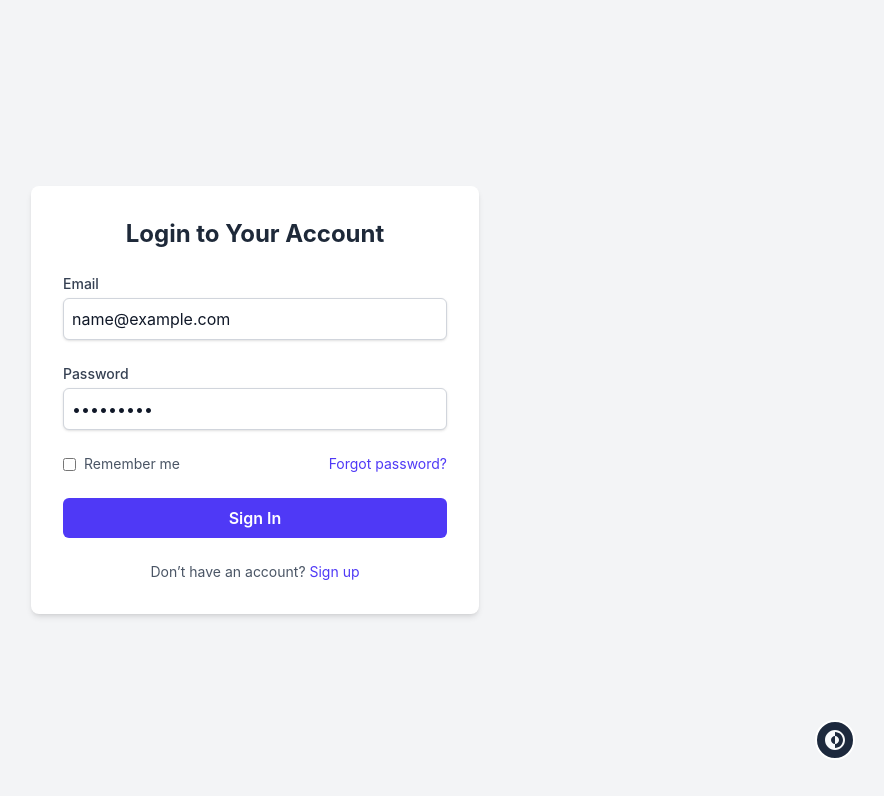
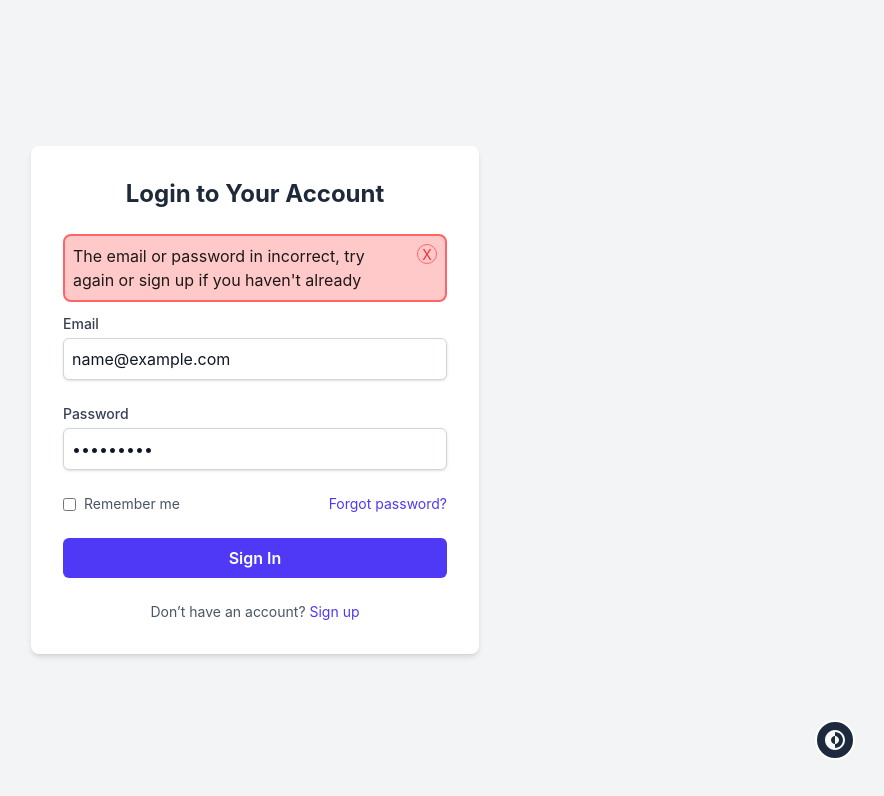
Before and after one commit to Mohammad-Imran01/frontend, a React (Vite) app: page / in a window 1280 px wide. Both pictures are taken after typing "name@example.com", "Sample123" into the empty fields and a click on the button "Sign In". Shown: the top 796 px of the page, without its empty margins (385-1269 px from the left). Built offline with nearby package versions, Linux system fonts and the light colour scheme; a web font is replaced by a local one.

Commit message:
feat: add error message display for incorrect login credentials and enhance CSS for pentagon shape

```diff
--- a/src/components/Login.jsx
+++ b/src/components/Login.jsx
@@ -1,4 +1,4 @@
-import React, { useState } from "react";
+import React, { useEffect, useState } from "react";
 
 const __userId = "imr@123.com";
 const __userPassword = "123@123";
@@ -6,6 +6,8 @@ const __userPassword = "123@123";
 const Login = ({ loginHandler }) => {
   const [userId, setUserId] = useState("");
   const [userPassword, setUserPassword] = useState("");
+
+  const [wrongCredErrorVisible, setWrongCredErrorVisible] = useState(false);
 
   const handleSetUserId = (val) => {
     setUserId(val);
@@ -21,6 +23,7 @@ const Login = ({ loginHandler }) => {
     } else {
       console.log("Loggin unsuccessfull");
       loginHandler(false);
+      setWrongCredErrorVisible(true);
     }
   };
 
@@ -30,6 +33,23 @@ const Login = ({ loginHandler }) => {
         <h2 className="text-2xl font-bold text-center text-gray-800 dark:text-white mb-6">
           Login to Your Account
         </h2>
+        {/* ********************************************************* */}
+        {wrongCredErrorVisible && (
+          <div className="mb-3 border-2 rounded-lg border-red-400 bg-red-200 text-stone-900 py-2 px-2 flex justify-between items-start gap-2">
+            <h3 className="text-wrap">
+              The email or password in incorrect, try again or sign up if you
+              haven't already
+            </h3>
+            <button
+              onClick={() => setWrongCredErrorVisible(false)}
+              className="flex justify-center items-center text-red-500 border pt-[1px] h-5 w-5 border-red-400 rounded-full  leading-0 shrink-0 flex-wrap text-sm"
+            >
+              X
+            </button>
+          </div>
+        )}
+        {/* ********************************************************* */}
+
         <form className="space-y-6" onSubmit={handleSubmit}>
           <div>
             <label
--- a/src/index.css
+++ b/src/index.css
@@ -65,6 +65,15 @@
 @layer components {
   .textTitle {
     @apply font-specialTitle;
+  }
+  .pentagon {
+    clip-path: polygon(
+      50% 0%,     /* Top point */
+      100% 38%,   /* Right top */
+      82% 100%,   /* Right bottom */
+      18% 100%,   /* Left bottom */
+      0% 38%      /* Left top */
+    );
   }
 
   .flexCenter {
```
